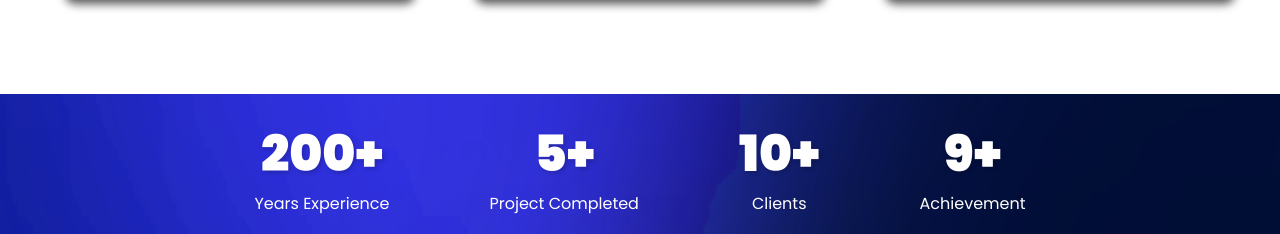
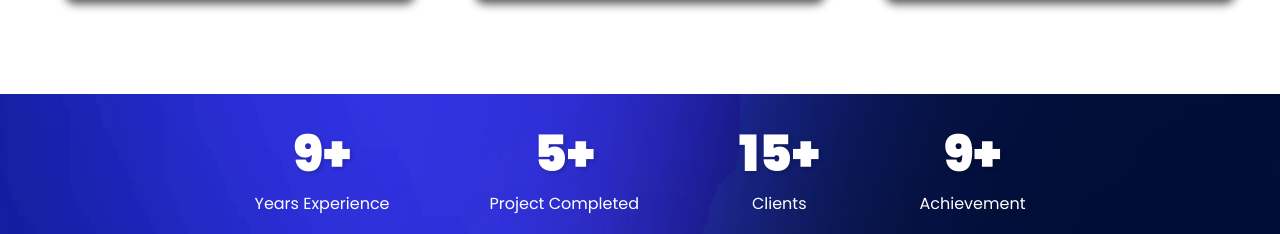
Before and after one commit to ayomide2021-rgb/Matthew_Portfolio, a plain HTML site: page index.html in a window 1280 px wide. Shown: the part 1448-1682 px from the top of the page. Drawn offline with nearby package versions, Linux system fonts and the light colour scheme.

Commit message:
Update index.html

```diff
--- a/index.html
+++ b/index.html
@@ -132,7 +132,7 @@
     <!-- achievement -->
     <div class="achievement">
         <div class="achieve border-right">
-            <h2>200+</h2>
+            <h2>9+</h2>
             <p>Years Experience</p>
         </div>
 
@@ -142,7 +142,7 @@
         </div>
 
         <div class="achieve border-right">
-            <h2>10+</h2>
+            <h2>15+</h2>
             <p>Clients</p>
         </div>
 
```
